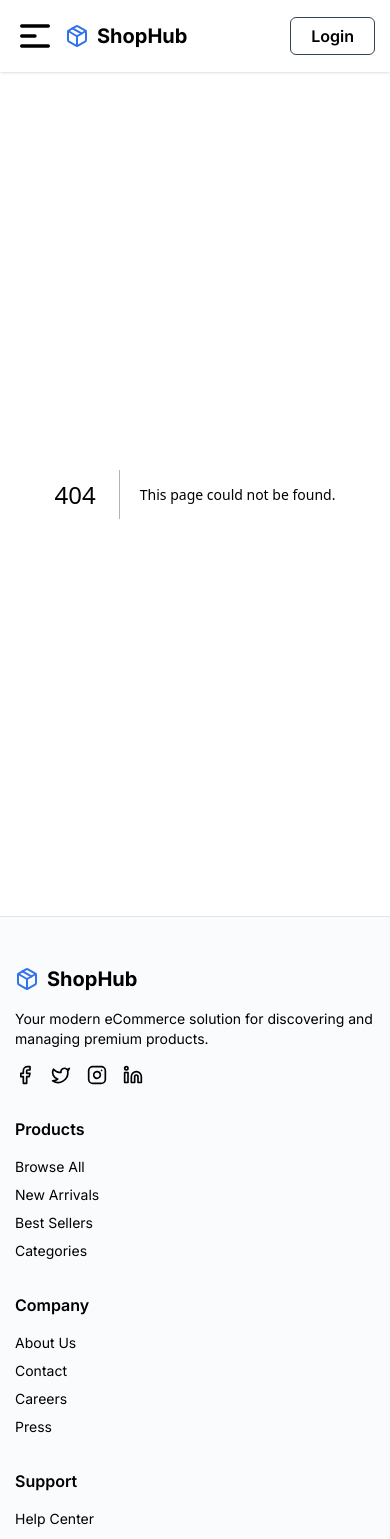
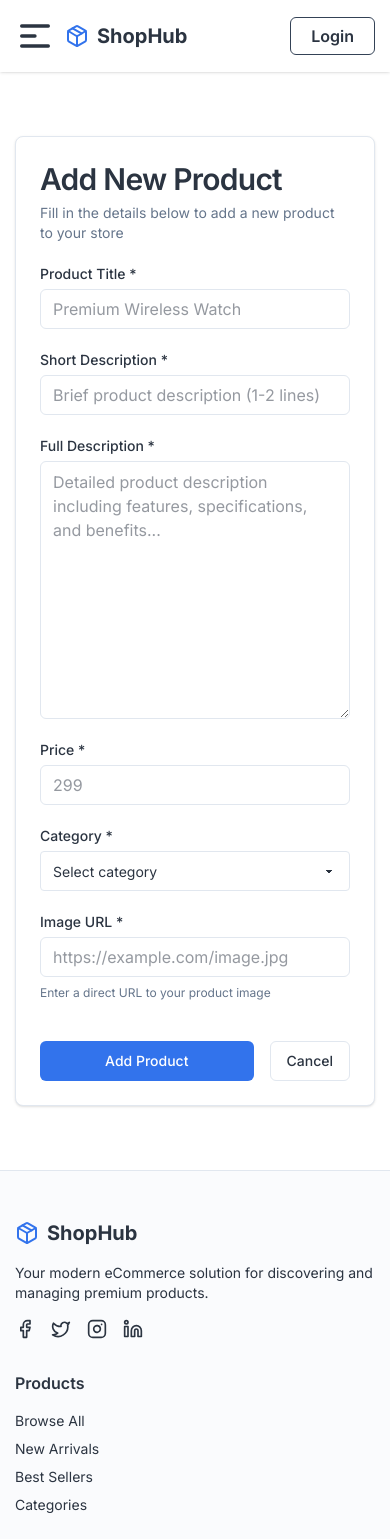
Before and after one commit to rakeebhasan09/ShopHubClient, a Next.js app: page /add-product in a window 390 px wide. Before the commit this address had no page. Shown: the top 1539 px of the page. Built offline with nearby package versions, Linux system fonts and the light colour scheme.

Commit message:
complete add product page design with responsiveness.

```diff
--- /dev/null
+++ b/src/app/add-product/page.jsx
@@ -0,0 +1,134 @@
+import React from "react";
+
+const AddProduct = () => {
+	return (
+		<section className="py-16 inter">
+			<div className="container">
+				<div className="rounded-lg max-w-3xl mx-auto border border-border bg-background text-foreground shadow-sm">
+					{/* Title Area */}
+					<div className="flex flex-col space-y-1.5 p-6">
+						<h3 className="font-semibold tracking-tight text-3xl">
+							Add New Product
+						</h3>
+						<p className="text-sm text-muted">
+							Fill in the details below to add a new product to
+							your store
+						</p>
+					</div>
+					{/* From Area */}
+					<div className="p-6 pt-0">
+						<form className="space-y-6">
+							{/* Title */}
+							<div className="space-y-2">
+								<label className="text-sm font-medium leading-none block">
+									Product Title *
+								</label>
+								<input
+									type="text"
+									className="flex h-10 w-full rounded-md border border-border outline-0 bg-background px-3 py-2 text-base md:text-sm"
+									name="title"
+									placeholder="Premium Wireless Watch"
+								/>
+							</div>
+							{/* Short Description */}
+							<div className="space-y-2">
+								<label className="text-sm font-medium leading-none block">
+									Short Description *
+								</label>
+								<input
+									type="text"
+									className="flex h-10 w-full rounded-md border border-border outline-0 bg-background px-3 py-2 text-base md:text-sm"
+									name="title"
+									placeholder="Brief product description (1-2 lines)"
+								/>
+							</div>
+							{/* Short Description */}
+							<div className="space-y-2">
+								<label className="text-sm font-medium leading-none block">
+									Full Description *
+								</label>
+								<textarea
+									className="flex w-full rounded-md border border-border outline-0 bg-background px-3 py-2 text-base md:text-sm"
+									placeholder="Detailed product description including features, specifications, and benefits..."
+									rows={10}
+								></textarea>
+							</div>
+							{/* Price & Category */}
+							<div className="grid grid-cols-1 md:grid-cols-2 gap-6">
+								{/* Price */}
+								<div className="space-y-2">
+									<label className="text-sm font-medium leading-none block">
+										Price *
+									</label>
+									<input
+										type="number"
+										className="flex h-10 w-full rounded-md border border-border outline-0 bg-background px-3 py-2 text-base md:text-sm"
+										name="title"
+										placeholder="299"
+									/>
+								</div>
+								{/* Category */}
+								<div className="space-y-2">
+									<label className="text-sm font-medium leading-none block">
+										Category *
+									</label>
+									<select
+										defaultValue="Select category"
+										className="select outline-0 ring-0 border w-full border-border"
+									>
+										<option disabled={true}>
+											Select category
+										</option>
+										<option value="Electronics">
+											Electronics
+										</option>
+										<option value="Fashion">Fashion</option>
+										<option value="Audio">Audio</option>
+										<option value="Sports">Sports</option>
+										<option value="Beauty">Beauty</option>
+										<option value="Home">Home</option>
+									</select>
+								</div>
+							</div>
+							{/* Short Description */}
+							<div className="space-y-2">
+								<label className="text-sm font-medium leading-none block">
+									Image URL *
+								</label>
+								<input
+									type="text"
+									className="flex h-10 w-full rounded-md border border-border outline-0 bg-background px-3 py-2 text-base md:text-sm"
+									name="title"
+									placeholder="https://example.com/image.jpg"
+								/>
+								<p className="text-xs text-muted">
+									Enter a direct URL to your product image
+								</p>
+							</div>
+							{/* Buttons */}
+							<div className="flex gap-4 pt-4">
+								{/* Add Button */}
+								<button
+									className="inline-flex items-center justify-center gap-2 whitespace-nowrap rounded-md text-sm font-medium transition-colors bg-primary text-background hover:bg-primary/90 h-10 px-4 py-2 flex-1"
+									type="submit"
+								>
+									Add Product
+								</button>
+
+								{/* Cancle Button */}
+								<button
+									className="inline-flex items-center justify-center gap-2 whitespace-nowrap rounded-md text-sm font-medium border border-border bg-background hover:bg-accent hover:text-background transition-colors duration-200 h-10 px-4 py-2"
+									type="button"
+								>
+									Cancel
+								</button>
+							</div>
+						</form>
+					</div>
+				</div>
+			</div>
+		</section>
+	);
+};
+
+export default AddProduct;
```
